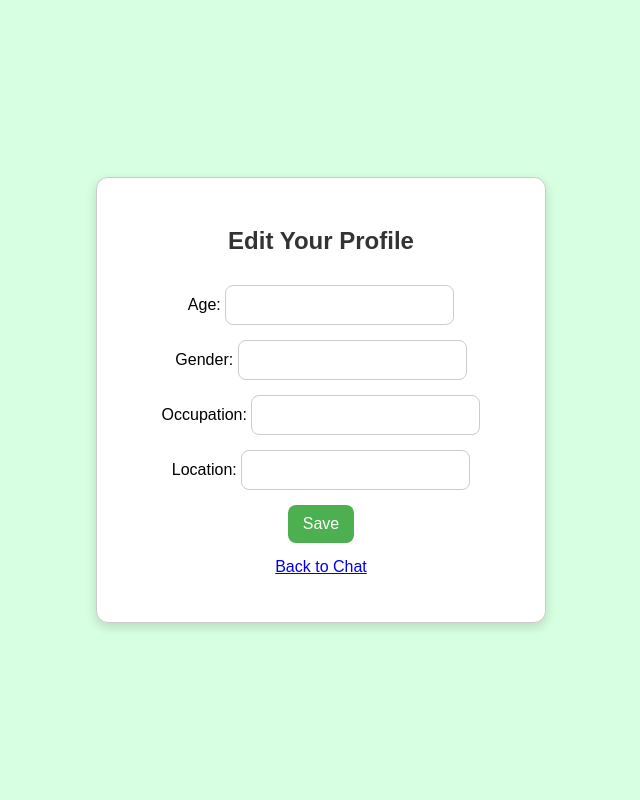
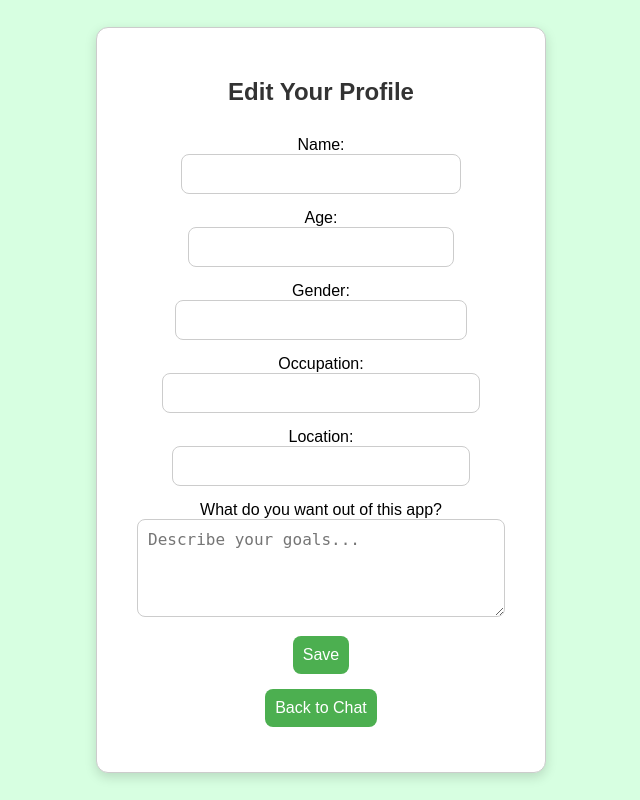
Before and after one commit to ayank674/therapistAI, a Flask app: template templates/edit-profile.html in a window 1280 px wide. Shown: the whole page, without its empty margins (319-959 px from the left). Run offline with Flask 3, Linux system fonts and the light colour scheme; the template is opened without the code that fills it, so the values that code supplies are empty.

Commit message:
Added new routes for edit account and create account. Added buttons to go from one page to another

```diff
--- a/app.py
+++ b/app.py
@@ -5,7 +5,7 @@ app = Flask(__name__)
 
 @app.route('/')
 def main():
-    return render_template('index.html')
+    return render_template('login.html')
 
 @app.route('/login')
 def login():
@@ -19,5 +19,12 @@ def get():
 def greet():
     return api_usage.greet()
 
+@app.route('/edit-profile')
+def edit():
+    return render_template('edit-profile.html')
+
+@app.route('/signup')
+def signup():
+    return render_template('signup.html')
 if __name__ == "__main__":
     app.run()
--- a/static/style.css
+++ b/static/style.css
@@ -108,9 +108,13 @@ h2 {
     margin-top: 15px;
 }
 
-/* Text input field */
-#textInput, #username, #password, #confirmPassword,#age,#location,#occupation,#gender {
-    flex: 1;
+* {
+    box-sizing: border-box;
+}
+
+/* Style for text input fields */
+#textInput, #username, #password, #confirmPassword, #age, #location, #occupation, #gender, #name, #expectations {
+    width: 100%;
     padding: 10px;
     border-radius: 8px;
     border: 1px solid #ccc;
@@ -118,9 +122,9 @@ h2 {
     margin-bottom: 15px;
 }
 
-/* Send button */
-#buttonInput {
-    padding: 10px 15px;
+/* Style for buttons to match text input width */
+#buttonInput, #submitBtn {
+    padding: 10px;
     font-size: 16px;
     border: none;
     border-radius: 8px;
@@ -128,12 +132,37 @@ h2 {
     color: white;
     cursor: pointer;
     transition: background-color 0.2s;
+    margin-bottom: 15px;
 }
 
-/* Hover effect for button */
-#buttonInput:hover {
+#buttonInput {
+    flex-grow: 3;
+}
+
+#submitBtn {
+    flex-grow: 1;
+}
+
+/* Hover effect for buttons */
+#buttonInput:hover, #submitBtn:hover {
     background-color: #45a049;
 }
+
+#topRightBtn {
+    position: absolute;
+    top: 10px;
+    right: 10px;
+    padding: 10px;
+    font-size: 16px;
+    border: none;
+    border-radius: 8px;
+    background-color: #4caf50;
+    color: white;
+    cursor: pointer;
+    transition: background-color 0.2s;
+    margin-bottom: 15px;
+}
+
 .botText span p,
 .botText span ul,
 .botText span li {
--- a/templates/edit-profile.html
+++ b/templates/edit-profile.html
@@ -8,6 +8,10 @@
     <div class="loginContainer">
         <h2>Edit Your Profile</h2>
         <form method="POST" action="/edit-profile" class="loginForm">
+            <div class="formRow">
+                <label for="name">Name:</label>
+                <input type="text" id="name" name="name" value=>
+            </div>
             <div class="formRow">
                 <label for="age">Age:</label>
                 <input type="number" id="age" name="age" value=>
@@ -24,12 +28,14 @@
                 <label for="location">Location:</label>
                 <input type="text" id="location" name="location">
             </div>
+            <div class="formRow">
+                <label for="expectations">What do you want out of this app?</label>
+                <textarea id="expectations" name="goals" rows="4" cols="50" placeholder="Describe your goals..."></textarea>
+            </div>
 
             <button type="submit" id="buttonInput">Save</button>
         </form>
-        <p style="margin-top: 15px;">
-            <a href="/">Back to Chat</a>
-        </p>
+        <button id="buttonInput" class="btn" onclick="window.location.href='/'">Back to Chat</button>
     </div>
 </body>
 </html>
--- a/templates/index.html
+++ b/templates/index.html
@@ -16,6 +16,7 @@
             <button id="buttonInput">Send</button>
         </div>
     </div>
+    <button id="topRightBtn" class="btn" onclick="window.location.href='/edit-profile'">Edit Profile</button>
     <script src="../static/script.js"></script>
 </body>
 </html>
--- a/templates/login.html
+++ b/templates/login.html
@@ -18,7 +18,7 @@
                 <button id="buttonInput" type="submit">Login</button>
             </form>
             <p style="margin-top: 15px;">
-                Don’t have an account? <a href="/register">Create one</a>
+                Don’t have an account? <a href="/signup">Create one</a>
             </p>
 
         </div>
```
